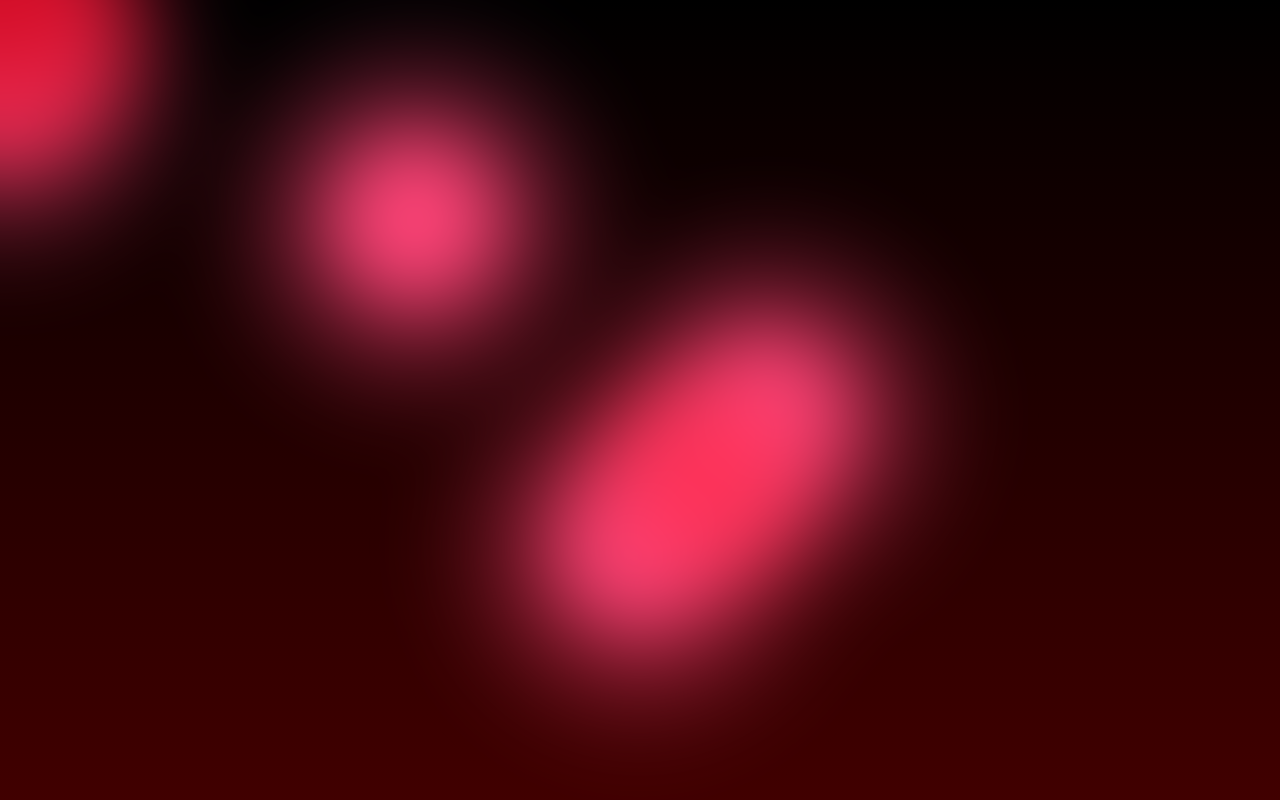
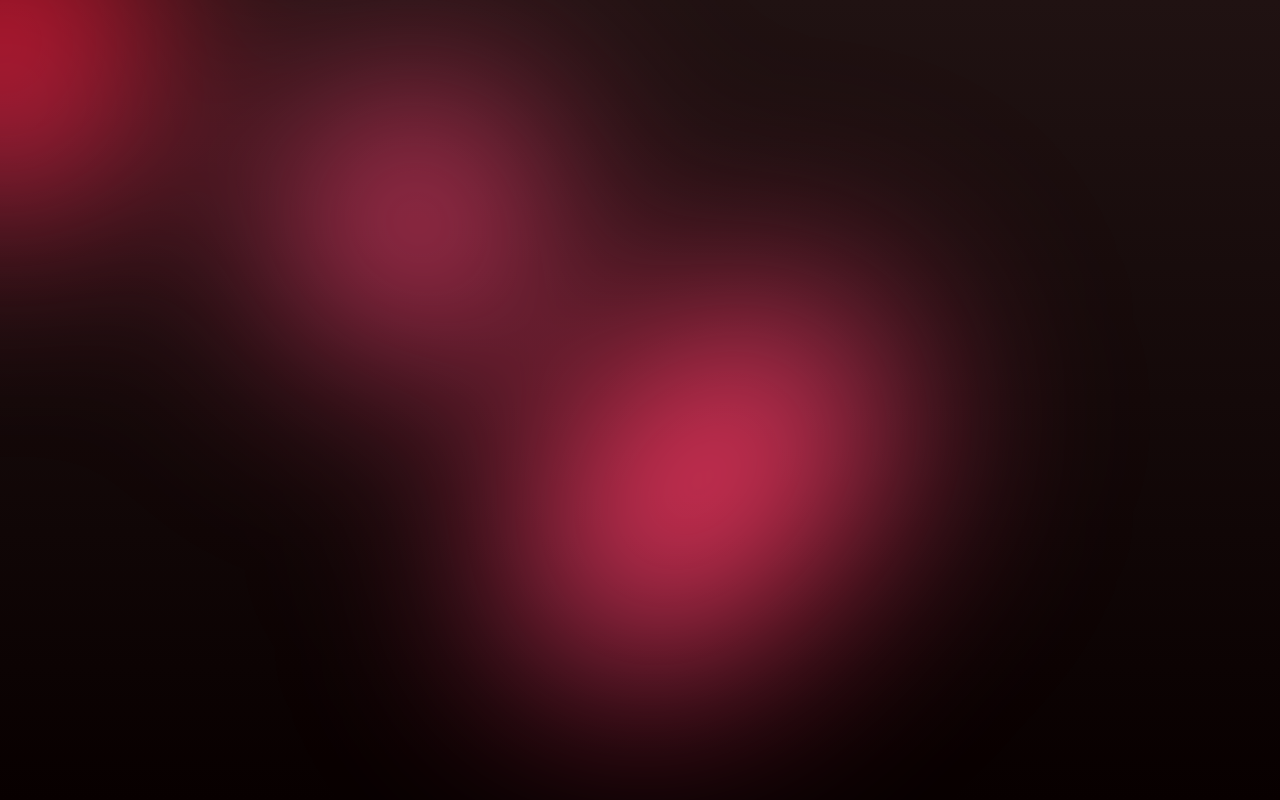
Before and after one commit to TNorsang/CareerPulse, a Next.js app: page / in a window 1280 px wide. Built offline with nearby package versions, Linux system fonts and the light colour scheme.

Commit message:
pixelated circles

```diff
--- a/app/styles/globals.css
+++ b/app/styles/globals.css
@@ -10,13 +10,9 @@ body {
 }
 
 :root {
-  --color-bg1: rgb(0, 0, 0);
-  --color-bg2: rgb(65, 0, 0);
-  --color1: 253, 67, 118;
-  --color2: 221, 74, 255;
-  --color3: 100, 220, 225;
-  --color4: 200, 50, 50;
-  --color5: 180, 180, 50;
+  --color-bg1: rgb(32, 18, 18);
+  --color-bg2: rgb(8, 0, 0);
+  --color1: 253, 67, 118; /* Other circles */
   --color-interactive: 201, 0, 19; /*Nice Red Color, Color of heart*/
   --circle-size: 55%;
   --blending: color-burn;
@@ -94,7 +90,7 @@ body {
   }
 
   .gradients-container {
-    filter: url(#goo) blur(40px);
+    filter: url(#goo) blur(100px);
     width: 100%;
     height: 100%;
   }
```
